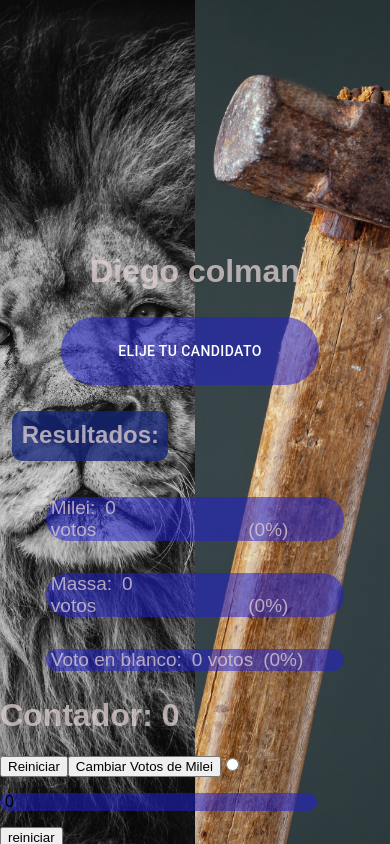
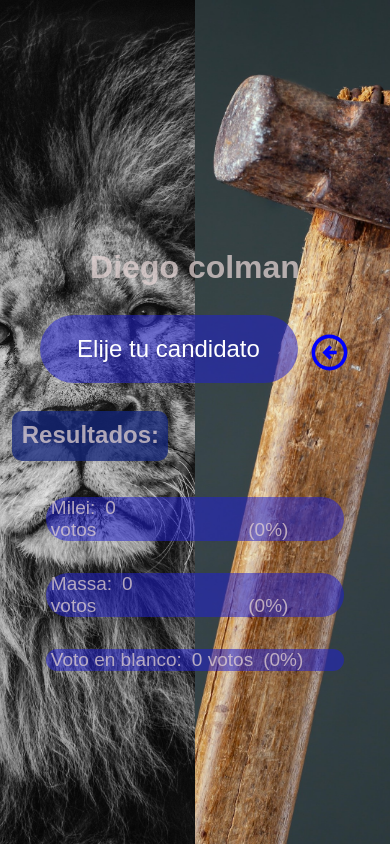
Before and after one commit to Lcdiego/Encuesta, a React (Vite) app in the folder app/: page / in a window 390 px wide. Built offline with nearby package versions, Linux system fonts and the light colour scheme; no server answers.

Commit message:
cambios en css

```diff
--- a/app/package.json
+++ b/app/package.json
@@ -12,7 +12,8 @@
   "dependencies": {
     "@emotion/react": "^11.11.1",
     "@emotion/styled": "^11.11.0",
-    "@mui/material": "^5.14.16",
+    "@mui/icons-material": "^5.14.16",
+    "@mui/material": "^5.14.17",
     "axios": "^1.6.0",
     "react": "^18.2.0",
     "react-dom": "^18.2.0"
--- a/app/src/App.css
+++ b/app/src/App.css
@@ -11,6 +11,21 @@ body, html {
   overflow: hidden;
   position: relative;
   font-family: Arial, sans-serif; /* Fuente legible en dispositivos móviles */
+}
+.icono-izq{
+  transform: rotate(0deg);
+  color: blue;
+}
+
+.icono-der{
+
+  transform: rotate(180deg);
+  color: blue;
+
+}
+.css-i4bv87-MuiSvgIcon-root{
+  font-size: 43px !important;
+
 }
 
 
@@ -214,7 +229,7 @@ input{
 
  }
  .resultado{
-   width: 20%;
+   width: 43%;
  }
  .nombre, .milei, .massa, .porcentaje, .votos {
    font-size: 34px;
@@ -225,5 +240,14 @@ input{
  .votos {
   margin-right: 30px;
 }
+.nombre, .milei, .massa, .porcentaje, .votos {
+  font-size: 19px;
+}
+input{
+  width: 133px;
+}
+.css-2ulfj5-MuiTypography-root {
+  margin-left: 25px !important;
+}
 
  }
--- a/app/src/App.jsx
+++ b/app/src/App.jsx
@@ -1,5 +1,7 @@
 import React, { useState, useEffect } from 'react';
-import Button from '@mui/material/Button';
+import IconButton from '@mui/material/IconButton';
+import TouchAppOutlinedIcon from '@mui/icons-material/TouchAppOutlined';
+import ArrowCircleRightOutlinedIcon from '@mui/icons-material/ArrowCircleRightOutlined';
 import Modal from '@mui/material/Modal';
 import Box from '@mui/material/Box';
 import Typography from '@mui/material/Typography';
@@ -80,104 +82,7 @@ function App() {
     boxShadow: 24,
     p: 4,
   };
-  // Crear una función que devuelve una promesa
-function obtenerDatosDeAPI() {
-  return new Promise((resolve, reject) => {
-    // Simulamos una solicitud a una API que toma tiempo
-    setTimeout(() => {
-      const exito = true; // Cambia a false para simular un error
-      if (exito) {
-        resolve({ mensaje: "Datos obtenidos correctamente" });
-      } else {
-        reject("Hubo un error al obtener los datos");
-      }
-    }, 2000); // Simulamos un retraso de 2 segundos
-  });
-}
 
-// Utilizar la promesa
-obtenerDatosDeAPI()
-  .then((resultado) => {
-    console.log(resultado.mensaje);
-  })
-  .catch((error) => {
-    console.error(error);
-  });
-  /*let mongo=[1,3]
-  function sumaNumerosPares(arr) {
-    let total= arr.reduce((total, num) => (num % 2 === 0) ? total + num : total, 0);
-    console.log(total);
-    return total
-  }
- console.log(sumaNumerosPares(mongo)) */
- let mongo = [1, 3];
-
- function sumaNumerosPares(arr) {
-   let total = 0;
-
-   for (let num of arr) {
-     if (num % 2 === 0) {
-       total = total + num;
-     } else {
-       total = total;
-     }
-   }
-
-   console.log(total);
-   return total;
- }
-
- console.log(sumaNumerosPares(mongo));
-
-
-
- let arr=[3,10,11]
- function encontrarNumeroMayor(arr) {
-  return Math.max(...arr);
-}
-console.log(encontrarNumeroMayor(arr));
-
-let palabras = 'pablo';
-
-function esPalindromo(str) {
-  return str === str.split('').reverse().join('');
-}
-
-console.log(esPalindromo(palabras) );
-
-let cadena = 'Este es un ejemplo para contar vocales en una cadena de texto.';
-
-function contarVocales(str) {
-  const vowels = str.match(/[aeiouAEIOU]/g);
-  return vowels ? vowels.length : 0;
-}
-
-console.log(contarVocales(cadena));
-
-
-let n =[10]
-
-function fizzBuzz(n) {
-  for (let i = 1; i <= n; i++) {
-    if (i % 3 === 0 && i % 5 === 0) {
-      console.log("FizzBuzz");
-    } else if (i % 3 === 0) {
-      console.log("Fizz");
-    } else if (i % 5 === 0) {
-      console.log("Buzz");
-    } else {
-      console.log(i);
-    }
-  }
-}
-fizzBuzz(n);
-
-
-let num=[2,3,2,3,4]
-function eliminarDuplicados(arr) {
-  return [...new Set(arr)];
-}
-console.log(eliminarDuplicados(num));
 
 
 
@@ -185,7 +90,7 @@ console.log(eliminarDuplicados(num));
   return (
     <div className="App">
       <h1>Diego colman</h1>
-      <Button onClick={handleOpen}><span className='candidatos'>Elije tu candidato</span></Button>
+      <IconButton onClick={handleOpen}><span className='icono-izq'></span><span className='candidatos'>Elije tu candidato</span><span className='icono-der'><ArrowCircleRightOutlinedIcon/></span></IconButton>
       <Modal
         open={open}
         onClose={handleClose}
--- a/app/src/component/prueba/prueba.jsx
+++ /dev/null
@@ -1,45 +0,0 @@
-import React, { useState } from 'react';
-
-const Prueba = () => {
-  const [contador, setContador] = useState(0);
-  const [votos, setVotos] = useState({ Milei: 0, Massa: 0, Voto_Blanco: 0 });
-
-  const cambiarVotosMilei = () => {
-    setVotos({ ...votos, Milei: 5, Massa:4 });
-
-  };
- const reiniciarVotos=()=>{
-  setVotos('');
- }
-
-
-  // Función para incrementar el contador
-  const incrementarContador = () => {
-    setContador(contador + 1);
-  };
-
-  // Función para reiniciar el contador
-  const reiniciarContador = () => {
-    setContador(0);
-  };
-
-
-  return (
-    <div>
-      <h1>Contador: {contador}</h1>
-      <button onClick={reiniciarContador}>Reiniciar</button>
-      <button onClick={cambiarVotosMilei}>Cambiar Votos de Milei</button>
-      <input
-        type="radio"
-        checked={false}
-        onChange={incrementarContador}
-      />
-      <p> {votos.Milei}{cambiarVotosMilei}</p>
-      <button onClick={reiniciarVotos}>reiniciar</button>
-      <p> {votos.Massa}{cambiarVotosMilei}</p>
-
-    </div>
-  );
-};
-
-export { Prueba };
--- a/app/src/main.jsx
+++ b/app/src/main.jsx
@@ -2,14 +2,14 @@ import React from 'react'
 import ReactDOM from 'react-dom/client'
 import App from './App.jsx'
 import './index.css'
-import { Prueba } from './component/prueba/prueba.jsx'
+
 
 
 
 ReactDOM.createRoot(document.getElementById('root')).render(
   <React.StrictMode>
     <App />
-    <Prueba/>
+
 
 
   </React.StrictMode>,
```
Also changed, not shown: 1 other file (tests, documents, lock files or other folders).
